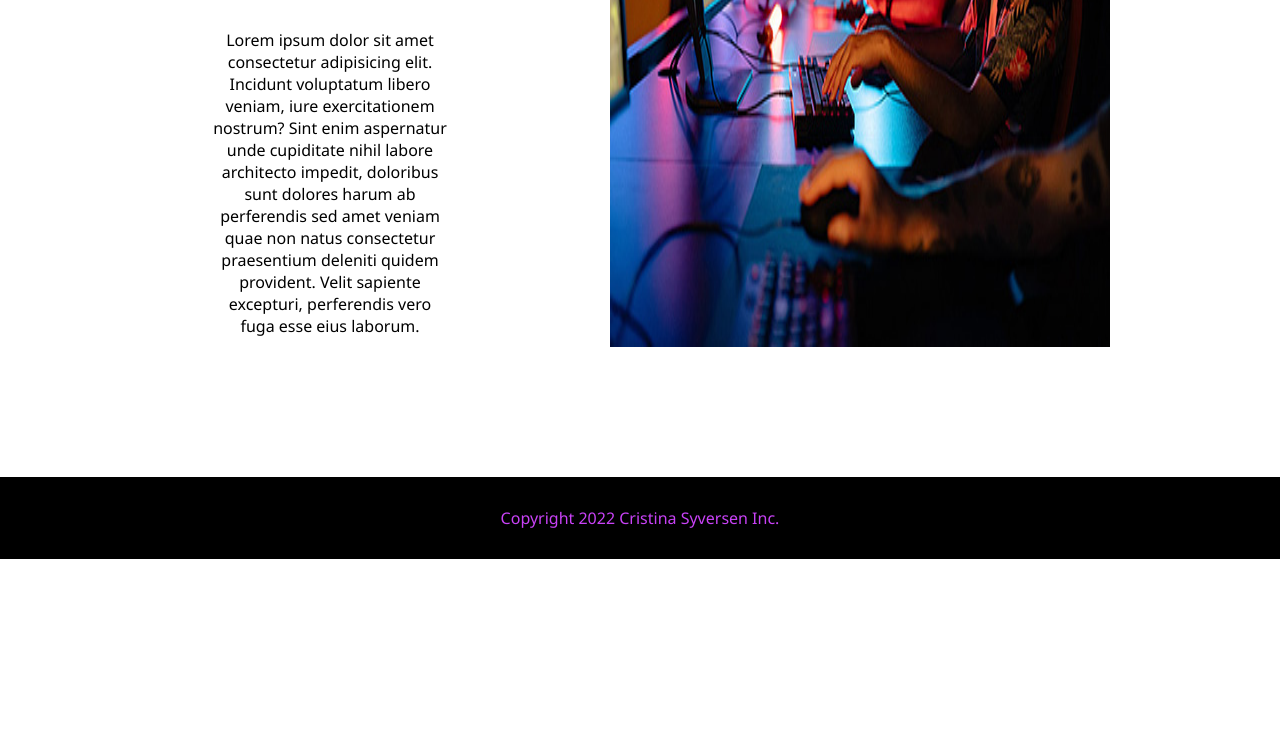
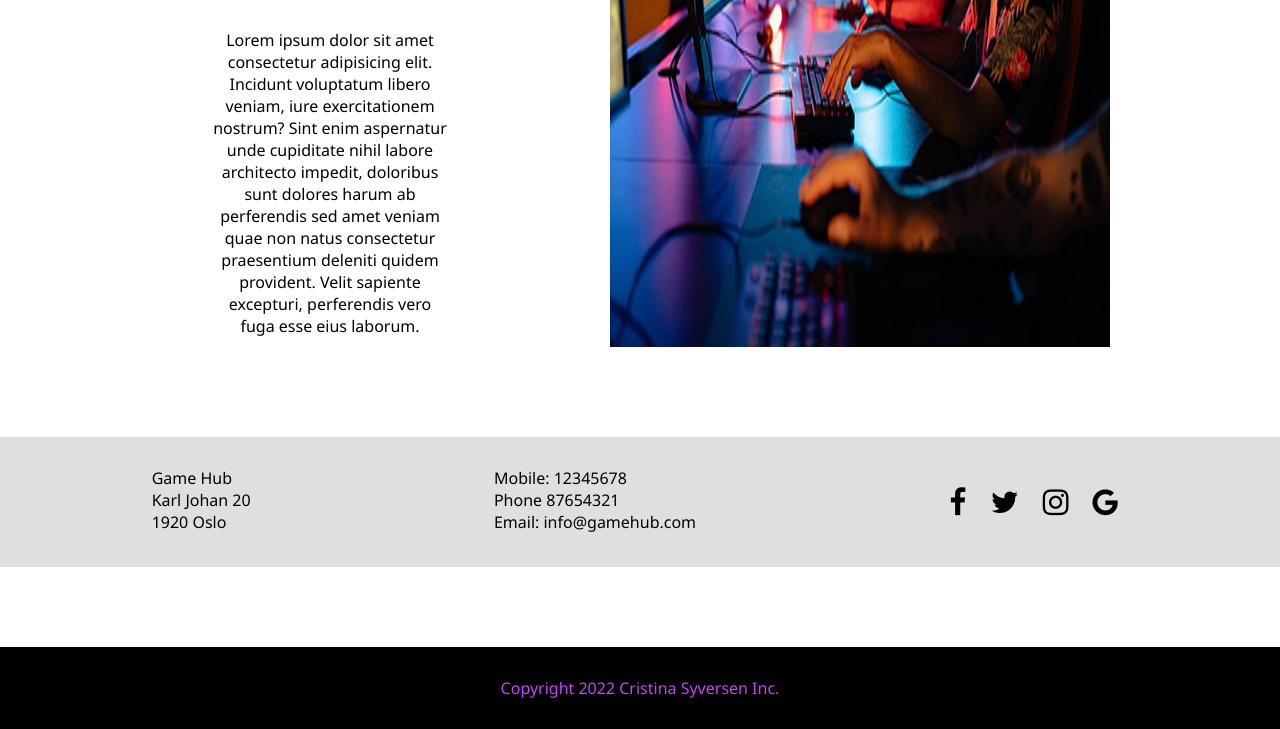
Before and after one commit to Noroff-FEU-Assignments/cross-course-project-Khintin, a plain HTML site: page aboutus.html in a window 1280 px wide. Shown: the part 6567-7296 px from the top of the page. Before the commit the page ends 7126 px from the top, so only its background shows below. Drawn offline with Linux system fonts and the light colour scheme.

Commit message:
additional info address social media about us

```diff
--- a/aboutus.html
+++ b/aboutus.html
@@ -5,6 +5,10 @@
         <meta http-equiv="X-UA-Compatible" content="IE=edge" />
         <meta name="viewport" content="width=device-width, initial-scale=1.0" />
         <meta name="description" content="Gamehub - Best games at Best Price" />
+        <link
+            rel="stylesheet"
+            href="https://cdnjs.cloudflare.com/ajax/libs/font-awesome/4.7.0/css/font-awesome.min.css"
+        />
         <link rel="stylesheet" href="css/style.css" />
         <title>GAME HUB</title>
     </head>
@@ -204,6 +208,26 @@
                     alt="people-playing-videogames"
                 />
             </section>
+
+            <div class="additional-info">
+                <p class="address">
+                    Game Hub <br />
+                    Karl Johan 20 <br />
+                    1920 Oslo
+                </p>
+                <p class="contact">
+                    Mobile: 12345678 <br />
+                    Phone 87654321 <br />
+                    Email: info@gamehub.com
+                </p>
+                <p class="social-media">
+                    <a href="#" class="fa fa-facebook"></a>
+                    <a href="#" class="fa fa-twitter"></a>
+                    <a href="#" class="fa fa-instagram"></a>
+                    <a href="#" class="fa fa-google"></a>
+                </p>
+            </div>
+
             <footer>
                 <span>Copyright 2022 Cristina Syversen Inc.</span>
             </footer>
--- a/css/style.css
+++ b/css/style.css
@@ -608,3 +608,25 @@ i:hover {
     justify-content: center;
     padding-right: 220px;
 }
+
+.additional-info {
+    display: flex;
+    flex-direction: row;
+    justify-content: space-around;
+    background-color: rgb(224, 222, 222);
+    padding: 30px;
+    margin: 40px 0 20px 0;
+}
+
+.fa {
+    font-size: 30px;
+}
+
+.fa:hover {
+    color: #c942f7;
+}
+
+.contact .address p {
+    font-size: 30px;
+    font-weight: bold;
+}
```
